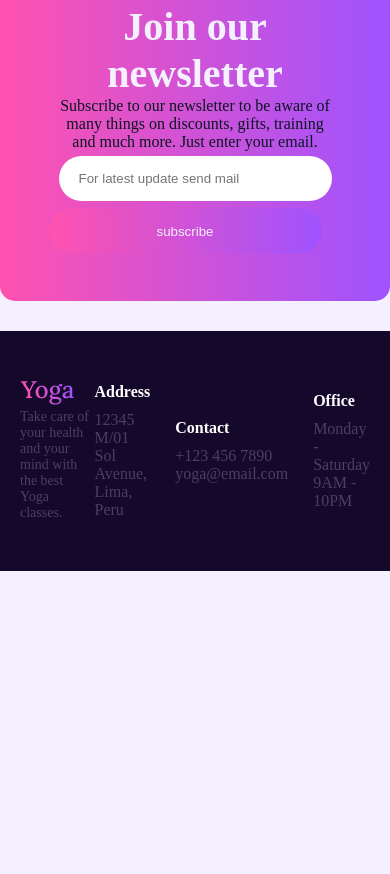
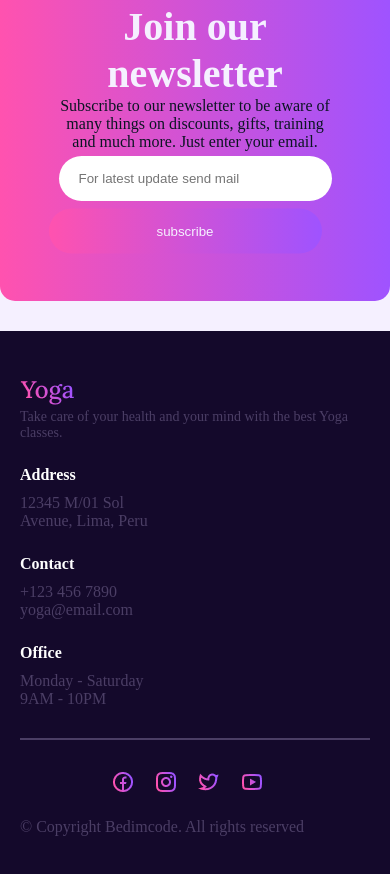
Before and after one commit to Amit7366/tulio, a plain HTML site: page index.html in a window 390 px wide. Shown: the part 2977-3851 px from the top of the page. Before the commit the page ends 3548 px from the top, so only its background shows below. Drawn offline with Linux system fonts and the light colour scheme.

Commit message:
footer reponsive

```diff
--- a/assets/css/responsive.css
+++ b/assets/css/responsive.css
@@ -118,4 +118,19 @@
     width: 100%;
     position: relative;
   }
+
+  .footer-inner,.footer-menu{
+    flex-direction: column;
+    justify-content: left;
+    align-items: start;
+    gap: 25px;
+  }
+  .footer-bar{
+    flex-direction: column;
+    justify-content: center;
+  }
+  .social-media-box{
+    float: none;
+    text-align: center;
+  }
 }
--- a/assets/css/style.css
+++ b/assets/css/style.css
@@ -569,3 +569,20 @@ body {
     margin-top: 10px;
     color: var(--color-text-paragraph);
 }
+.footer-bar{
+    display: flex;
+    gap: 20px;
+    justify-content: space-between;
+    padding: 30px 0;
+    border-top: 2px solid var(--color-text-paragraph);
+}
+.social-media-box{
+    float: left;
+}
+.social-media-box a{
+    display: inline-block;
+    margin-right: 15px;
+}
+.footer-bar p{
+    color: var(--color-text-paragraph);
+}
--- a/index.html
+++ b/index.html
@@ -181,14 +181,18 @@
         </div>
       </section>
 
-
       <section class="container newsletter-section">
         <h3>Join our newsletter</h3>
         <p>
-                Subscribe to our newsletter to be aware of many things on discounts, gifts, training and much more. Just enter your email.
+          Subscribe to our newsletter to be aware of many things on discounts,
+          gifts, training and much more. Just enter your email.
         </p>
         <form action="" class="newsletter-form">
-                <input type="text" class="input-field" placeholder="For latest update send mail">
+          <input
+            type="text"
+            class="input-field"
+            placeholder="For latest update send mail"
+          />
           <button type="submit" class="form-btn">subscribe</button>
         </form>
       </section>
@@ -198,7 +202,7 @@
       <div class="container">
         <div class="footer-inner">
           <div>
-                    <img src="assets/images/logo.png" alt="">
+            <img src="assets/images/logo.png" alt="" />
             <p class="footer-text">
               Take care of your health and your mind with the best Yoga classes.
             </p>
@@ -206,23 +210,41 @@
           <div class="footer-menu">
             <div>
               <h4>Address</h4>
-                        <p>12345 M/01 Sol <br> Avenue, Lima, Peru</p>
+              <p>
+                12345 M/01 Sol <br />
+                Avenue, Lima, Peru
+              </p>
             </div>
             <div>
               <h4>Contact</h4>
-                        <p>+123 456 7890 <br> yoga@email.com</p>
+              <p>
+                +123 456 7890 <br />
+                yoga@email.com
+              </p>
             </div>
             <div>
               <h4>Office</h4>
-                        <p>Monday - Saturday
-                            <br> 9AM - 10PM</p>
+              <p>
+                Monday - Saturday <br />
+                9AM - 10PM
+              </p>
             </div>
+          </div>
+        </div>
+        <div class="footer-bar">
+            <div class="social-media-box">
+                <a href="#"> <img src="assets/images/icon/ri_facebook-circle-line.png" alt=""></a>
+                <a href="#"> <img src="assets/images/icon/ri_instagram-line.png" alt=""></a>
+                <a href="#"> <img src="assets/images/icon/ri_twitter-line.png" alt=""></a>
+                <a href="#"> <img src="assets/images/icon/ri_youtube-line.png" alt=""></a>
+
+
+
 
             </div>
+            <p>&copy; Copyright Bedimcode. All rights reserved</p>
         </div>
-
       </div>
-
     </footer>
 
     <!-- External JavaScript link here  -->
```
Also changed, not shown: assets/images/icon/ri_facebook-circle-line.png (added), assets/images/icon/ri_instagram-line.png (added), assets/images/icon/ri_twitter-line.png (added), assets/images/icon/ri_youtube-line.png (added). Lines whose indentation alone changed are shown as unchanged.
